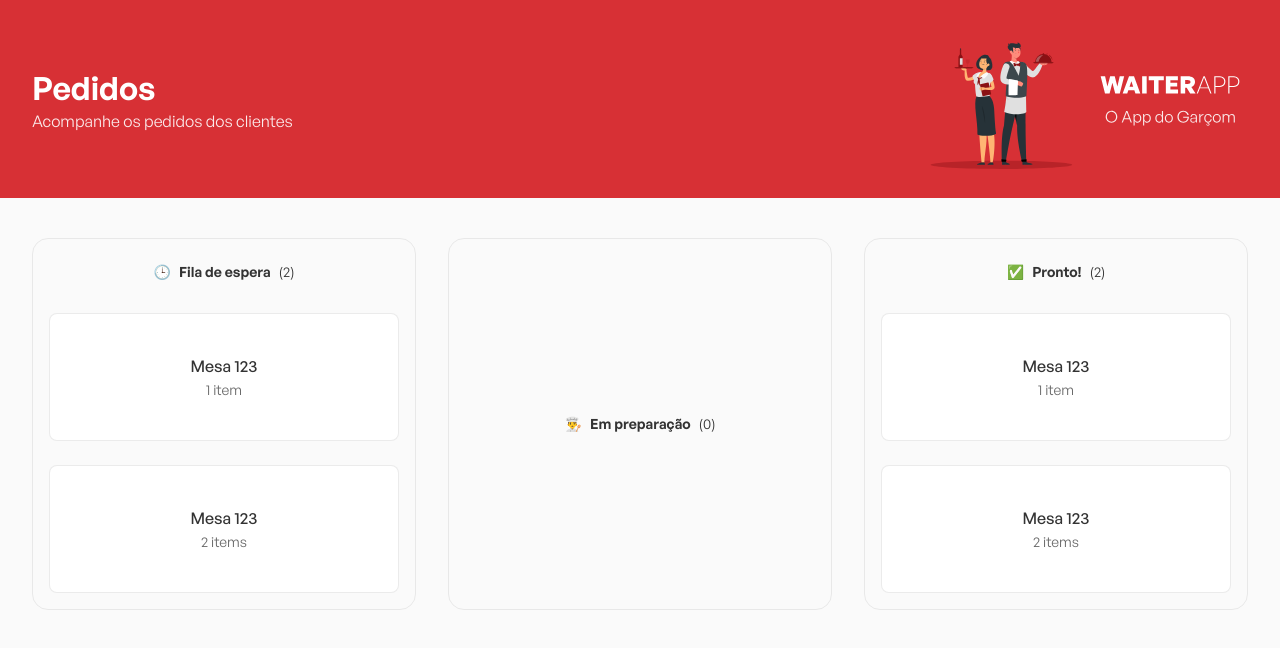
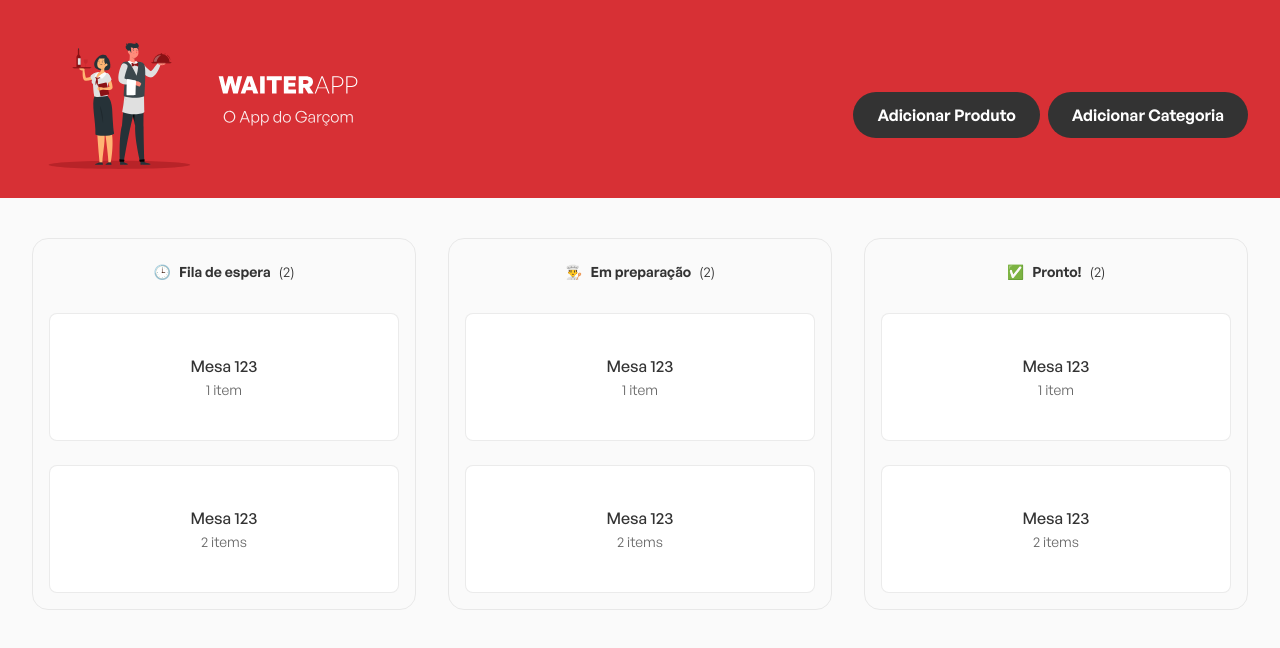
Before and after one commit to GersonRocha9/waiter-app, a React (Vite) app in the folder web/: page / in a window 1280 px wide. Shown: the top 648 px of the page. Built offline with nearby package versions, Linux system fonts and the light colour scheme.

Commit message:
feat: create products and categories buttons and modals

```diff
--- /dev/null
+++ b/web/src/components/CreateCategoryModal/index.tsx
@@ -0,0 +1,64 @@
+import { useEffect } from "react";
+import closeIcon from "../../assets/images/close-icon.svg";
+import { Actions, ModalBody, Overlay } from "./styles";
+
+interface CreateCategoryModalProps {
+  isOpen: boolean;
+  onClose: () => void;
+}
+
+export function CreateCategoryModal({
+  isOpen,
+  onClose,
+}: CreateCategoryModalProps) {
+  // função de fechar modal ao apertar ESC
+  useEffect(() => {
+    function handleKeyDown(event: KeyboardEvent) {
+      if (event.key === "Escape") {
+        onClose();
+      }
+    }
+
+    document.addEventListener("keydown", handleKeyDown);
+
+    return () => {
+      document.removeEventListener("keydown", handleKeyDown);
+    };
+  }, [onClose]);
+
+  if (!isOpen) {
+    return null;
+  }
+
+  return (
+    <Overlay>
+      <ModalBody>
+        <header>
+          <strong>Adicionar Categoria</strong>
+
+          <button type="button" onClick={onClose}>
+            <img src={closeIcon} alt="Botão de fechar o modal" />
+          </button>
+        </header>
+
+        <form className="status-container">
+          <small>Categoria: </small>
+          <input type="text" />
+
+          <small>Ícone: </small>
+          <input type="text" />
+        </form>
+
+        <Actions>
+          <button className="primary" type="button">
+            <strong>Adicionar</strong>
+          </button>
+
+          <button className="secondary" type="button">
+            <strong>Cancelar</strong>
+          </button>
+        </Actions>
+      </ModalBody>
+    </Overlay>
+  );
+}
--- /dev/null
+++ b/web/src/components/CreateCategoryModal/styles.ts
@@ -0,0 +1,101 @@
+import styled from "styled-components";
+
+export const Overlay = styled.div`
+  left: 0;
+  top: 0;
+  background: rgba(0, 0, 0, 0.8);
+  backdrop-filter: blur(4.5px);
+  width: 100%;
+  height: 100%;
+  position: fixed;
+  display: flex;
+  align-items: center;
+  justify-content: center;
+`;
+
+export const ModalBody = styled.div`
+  background: #fff;
+  width: 480px;
+  border-radius: 8px;
+  padding: 32px;
+
+  header {
+    display: flex;
+    align-items: center;
+    justify-content: space-between;
+
+    strong {
+      font-size: 24px;
+    }
+
+    button {
+      background: transparent;
+      border: 0;
+      line-height: 0;
+    }
+  }
+
+  .status-container {
+    margin-top: 32px;
+
+    input {
+      width: 100%;
+      padding: 12px;
+      background: transparent;
+      border: 1px solid #ccc;
+      border-radius: 8px;
+      margin-bottom: 8px;
+    }
+
+    small {
+      font-size: 14px;
+      opacity: 0.8;
+    }
+
+    div {
+      margin-top: 8px;
+      display: flex;
+      align-items: center;
+      gap: 8px;
+    }
+  }
+`;
+
+export const Actions = styled.footer`
+  display: flex;
+  flex-direction: column;
+  margin-top: 32px;
+
+  .primary {
+    background: #333;
+    border-radius: 48px;
+    border: 0;
+    color: #fff;
+    padding: 12px 24px;
+    display: flex;
+    align-items: center;
+    gap: 8px;
+    justify-content: center;
+    transition: 0.2s;
+
+    &:hover {
+      transition: 0.2s;
+      transform: scale(1.05);
+    }
+  }
+
+  .secondary {
+    padding: 12px 24px;
+    border-radius: 48px;
+    color: #d73035;
+    border: 0;
+    background: transparent;
+    margin-top: 16px;
+    transition: 0.2s;
+
+    &:hover {
+      transition: 0.2s;
+      transform: scale(1.05);
+    }
+  }
+`;
--- /dev/null
+++ b/web/src/components/CreateProductModal/index.tsx
@@ -0,0 +1,70 @@
+import { useEffect } from "react";
+import closeIcon from "../../assets/images/close-icon.svg";
+import { Actions, ModalBody, Overlay } from "./styles";
+
+interface CreateProductModalProps {
+  isOpen: boolean;
+  onClose: () => void;
+}
+
+export function CreateProductModal({
+  isOpen,
+  onClose,
+}: CreateProductModalProps) {
+  // função de fechar modal ao apertar ESC
+  useEffect(() => {
+    function handleKeyDown(event: KeyboardEvent) {
+      if (event.key === "Escape") {
+        onClose();
+      }
+    }
+
+    document.addEventListener("keydown", handleKeyDown);
+
+    return () => {
+      document.removeEventListener("keydown", handleKeyDown);
+    };
+  }, [onClose]);
+
+  if (!isOpen) {
+    return null;
+  }
+
+  return (
+    <Overlay>
+      <ModalBody>
+        <header>
+          <strong>Adicionar Produto</strong>
+
+          <button type="button" onClick={onClose}>
+            <img src={closeIcon} alt="Botão de fechar o modal" />
+          </button>
+        </header>
+
+        <form className="status-container">
+          <small>Produto: </small>
+          <input type="text" />
+
+          <small>Descrição: </small>
+          <input type="text" />
+
+          <small>Preço: </small>
+          <input type="text" />
+
+          <small>Categoria: </small>
+          <input type="text" />
+        </form>
+
+        <Actions>
+          <button className="primary" type="button">
+            <strong>Adicionar</strong>
+          </button>
+
+          <button className="secondary" type="button">
+            <strong>Cancelar</strong>
+          </button>
+        </Actions>
+      </ModalBody>
+    </Overlay>
+  );
+}
--- /dev/null
+++ b/web/src/components/CreateProductModal/styles.ts
@@ -0,0 +1,101 @@
+import styled from "styled-components";
+
+export const Overlay = styled.div`
+  left: 0;
+  top: 0;
+  background: rgba(0, 0, 0, 0.8);
+  backdrop-filter: blur(4.5px);
+  width: 100%;
+  height: 100%;
+  position: fixed;
+  display: flex;
+  align-items: center;
+  justify-content: center;
+`;
+
+export const ModalBody = styled.div`
+  background: #fff;
+  width: 480px;
+  border-radius: 8px;
+  padding: 32px;
+
+  header {
+    display: flex;
+    align-items: center;
+    justify-content: space-between;
+
+    strong {
+      font-size: 24px;
+    }
+
+    button {
+      background: transparent;
+      border: 0;
+      line-height: 0;
+    }
+  }
+
+  .status-container {
+    margin-top: 32px;
+
+    input {
+      width: 100%;
+      padding: 12px;
+      background: transparent;
+      border: 1px solid #ccc;
+      border-radius: 8px;
+      margin-bottom: 8px;
+    }
+
+    small {
+      font-size: 14px;
+      opacity: 0.8;
+    }
+
+    div {
+      margin-top: 8px;
+      display: flex;
+      align-items: center;
+      gap: 8px;
+    }
+  }
+`;
+
+export const Actions = styled.footer`
+  display: flex;
+  flex-direction: column;
+  margin-top: 32px;
+
+  .primary {
+    background: #333;
+    border-radius: 48px;
+    border: 0;
+    color: #fff;
+    padding: 12px 24px;
+    display: flex;
+    align-items: center;
+    gap: 8px;
+    justify-content: center;
+    transition: 0.2s;
+
+    &:hover {
+      transition: 0.2s;
+      transform: scale(1.05);
+    }
+  }
+
+  .secondary {
+    padding: 12px 24px;
+    border-radius: 48px;
+    color: #d73035;
+    border: 0;
+    background: transparent;
+    margin-top: 16px;
+    transition: 0.2s;
+
+    &:hover {
+      transition: 0.2s;
+      transform: scale(1.05);
+    }
+  }
+`;
--- a/web/src/components/Header/index.tsx
+++ b/web/src/components/Header/index.tsx
@@ -1,16 +1,66 @@
+import { useState } from "react";
 import logo from "../../assets/images/logo.svg";
-import { Container, Content } from "./styles";
+import { CreateCategoryModal } from "../CreateCategoryModal";
+import { CreateProductModal } from "../CreateProductModal";
+
+import { Actions, Container, Content } from "./styles";
 
 export function Header() {
+  const [isCreateProductOpenModal, setIsCreateProductOpenModal] =
+    useState(false);
+  const [isCreateCategoryOpenModal, setIsCreateCategoryOpenModal] =
+    useState(false);
+
+  function handleCreateProductOpenModal() {
+    setIsCreateProductOpenModal(true);
+  }
+
+  function handleCreateProductCloseModal() {
+    setIsCreateProductOpenModal(false);
+  }
+
+  function handleCreateCategoryOpenModal() {
+    setIsCreateCategoryOpenModal(true);
+  }
+
+  function handleCreateCategoryCloseModal() {
+    setIsCreateCategoryOpenModal(false);
+  }
+
   return (
     <Container>
       <Content>
-        <div className="page-details">
-          <h1>Pedidos</h1>
-          <h2>Acompanhe os pedidos dos clientes</h2>
-        </div>
+        <CreateProductModal
+          isOpen={isCreateProductOpenModal}
+          onClose={handleCreateProductCloseModal}
+        />
+
+        <CreateCategoryModal
+          isOpen={isCreateCategoryOpenModal}
+          onClose={handleCreateCategoryCloseModal}
+        />
 
         <img src={logo} alt="WAITERAPP Logo" />
+
+        <div className="page-details">
+          <Actions>
+            <button
+              className="primary"
+              type="button"
+              onClick={handleCreateProductOpenModal}
+            >
+              <strong>Adicionar Produto</strong>
+            </button>
+
+            <button
+              className="primary"
+              type="button"
+              onClick={handleCreateCategoryOpenModal}
+            >
+              <strong>Adicionar Categoria</strong>
+            </button>
+          </Actions>
+        </div>
       </Content>
     </Container>
   );
--- a/web/src/components/Header/styles.ts
+++ b/web/src/components/Header/styles.ts
@@ -29,3 +29,27 @@ export const Content = styled.div`
     }
   }
 `;
+
+export const Actions = styled.footer`
+  display: flex;
+  gap: 8px;
+  margin-top: 32px;
+
+  .primary {
+    background: #333;
+    border-radius: 48px;
+    border: 0;
+    color: #fff;
+    padding: 12px 24px;
+    display: flex;
+    align-items: center;
+    gap: 8px;
+    justify-content: center;
+    transition: 0.2s;
+
+    &:hover {
+      transition: 0.2s;
+      transform: scale(1.05);
+    }
+  }
+`;
--- a/web/src/components/OrderModal/index.tsx
+++ b/web/src/components/OrderModal/index.tsx
@@ -1,7 +1,7 @@
 import { useEffect } from "react";
 import closeIcon from "../../assets/images/close-icon.svg";
 import { Order } from "../../types/Order";
-import { formatCurrency } from "../../utils/formatCurrency";
+import { formatCurrency } from "../../utils";
 import { Actions, ModalBody, OrderDetails, Overlay } from "./styles";
 
 interface OrderModalProps {
--- a/web/src/components/Orders/index.tsx
+++ b/web/src/components/Orders/index.tsx
@@ -6,7 +6,7 @@ export function Orders() {
   return (
     <Container>
       <OrdersBoard icon="🕒" title="Fila de espera" orders={orders} />
-      <OrdersBoard icon="👨‍🍳" title="Em preparação" orders={[]} />
+      <OrdersBoard icon="👨‍🍳" title="Em preparação" orders={orders} />
       <OrdersBoard icon="✅" title="Pronto!" orders={orders} />
     </Container>
   );
--- a/web/src/components/OrdersBoard/index.tsx
+++ b/web/src/components/OrdersBoard/index.tsx
@@ -19,7 +19,7 @@ export function OrdersBoard({ icon, title, orders }: OrdersBoardProps) {
   }
 
   function handleCloseModal() {
-    setIsOpenModal(true);
+    setIsOpenModal(false);
     setSelectedOrder(null);
   }
 
--- a/web/src/components/index.ts
+++ b/web/src/components/index.ts
@@ -1,3 +1,5 @@
+export { CreateCategoryModal } from "./CreateCategoryModal";
+export { CreateProductModal } from "./CreateProductModal";
 export { Header } from "./Header";
 export { OrderModal } from "./OrderModal";
 export { Orders } from "./Orders";
--- /dev/null
+++ b/web/src/utils/index.ts
@@ -0,0 +1 @@
+export { formatCurrency } from "./formatCurrency";
```
